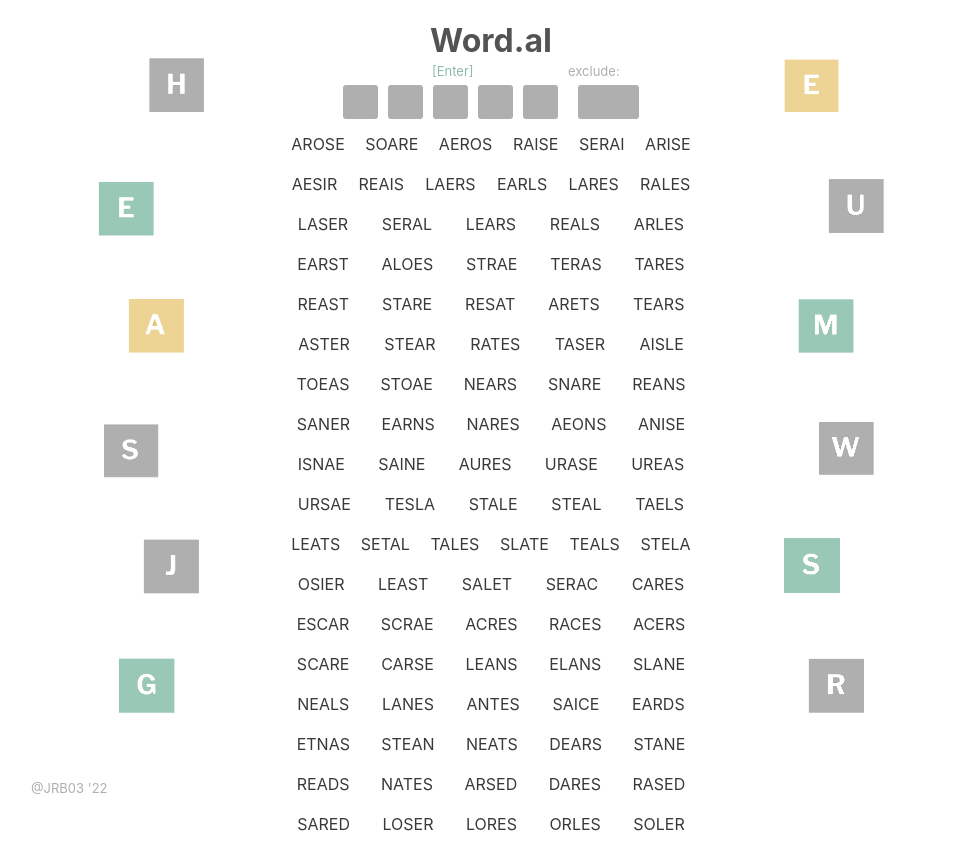
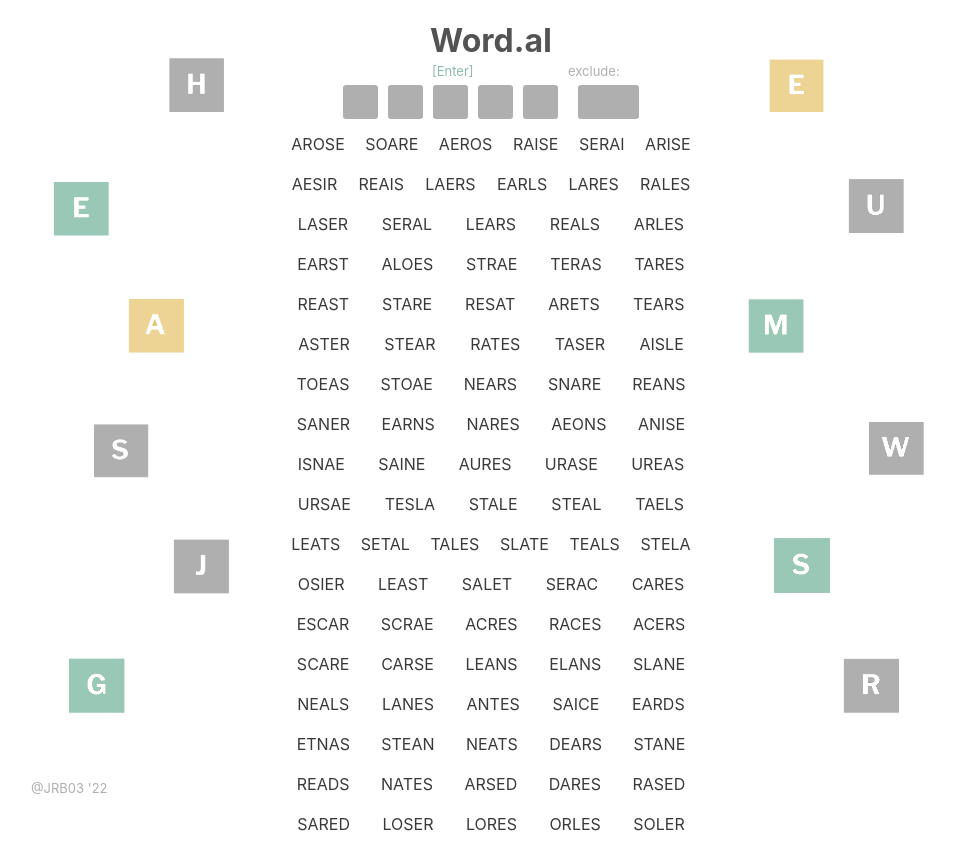
Before and after one commit to JRB03/wordai, a React (Create React App) app: page / in a window 1280 px wide. Shown: the whole page, without its empty margins (149-1104 px from the left). Built offline with nearby package versions, Linux system fonts and the light colour scheme.

Commit message:
changed spread of borders

```diff
--- a/src/style/App.css
+++ b/src/style/App.css
@@ -111,39 +111,40 @@ img {
   align-self: center;
   margin-bottom:60px;
 } #bh {
-  margin-left: 40px;
+  margin-left: 80px;
   animation: float 5.2s ease-in-out infinite;
 } #ge {
-  margin-right: 60px;
+  margin-right: 150px;
   animation: float 7s ease-in-out infinite;
 } #ya {
   animation: float 6s ease-in-out infinite;
 } #bs {
-  margin-right: 50px;
+  margin-right: 70px;
   animation: float 7.3s ease-in-out infinite;
 } #bj {
-  margin-left: 30px;
+  margin-left: 90px;
   animation: float 6.3s ease-in-out infinite;
 } #gg {
-  margin-right: 20px;
+  margin-right: 120px;
   animation: float 5.8s ease-in-out infinite;
 }
   #ye {
-  margin-right: 30px;
+  margin-right: 60px;
   animation: float 5.2s ease-in-out infinite;
 } #bu {
-  margin-left: 60px;
+  margin-left: 100px;
   animation: float 6.2s ease-in-out infinite;
 } #gm {
+  margin-right: 100px;
   animation: float 5s ease-in-out infinite;
 } #bw {
-  margin-left: 40px;
+  margin-left: 140px;
   animation: float 6.8s ease-in-out infinite;
 } #gs {
-  margin-right: 30px;
+  margin-right: 50px;
   animation: float 6s ease-in-out infinite;
 } #br {
-  margin-left: 20px;
+  margin-left: 90px;
   animation: float 5.1s ease-in-out infinite;
 }
 
```
